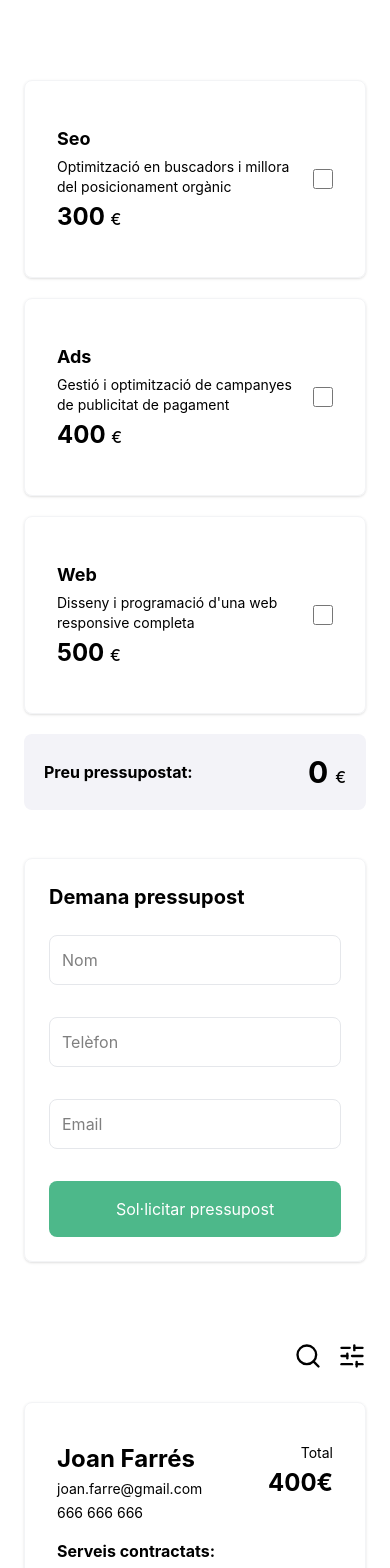
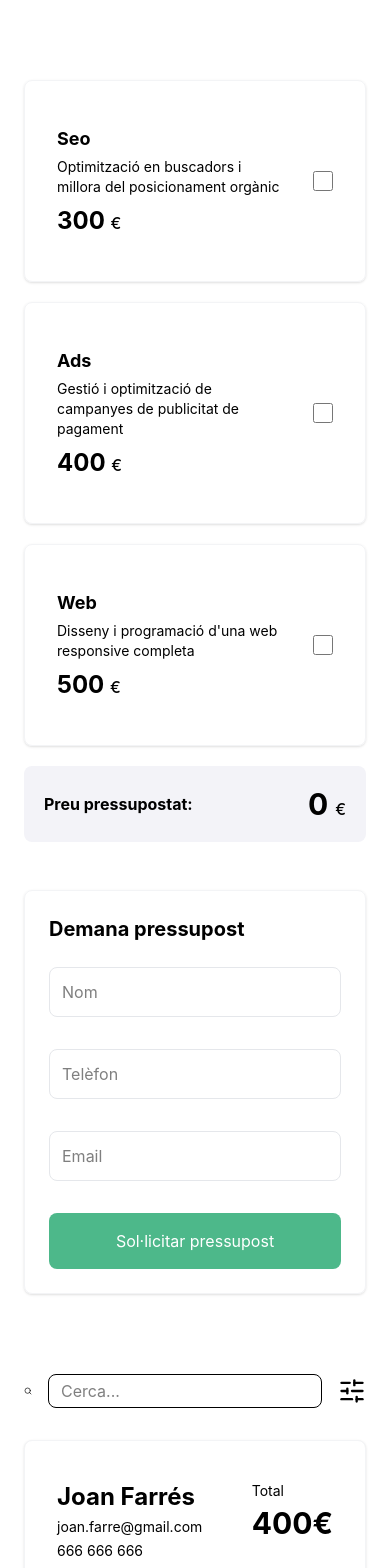
Before and after one commit to gemmaadev/budget-app-digital-services, a React (Vite) app: page / in a window 390 px wide. Shown: the top 1568 px of the page. Built offline with nearby package versions, Linux system fonts and the light colour scheme.

Commit message:
refactor(BudgetCard): fix card layout and responsive styles

```diff
--- a/src/features/budget-calculator/components/ServiceCard.tsx
+++ b/src/features/budget-calculator/components/ServiceCard.tsx
@@ -24,28 +24,25 @@ export function ServiceCard({
     <article
       className={`flex flex-col rounded-lg px-8 py-11 shadow-sm ${isSelected ? "border-2 border-brand-green" : "border border-gray-100"}`}
     >
-      <div className="flex items-center justify-between gap-5 md:gap-20">
-        {/* Esquerra: nom + descripció + preu (mobile) */}
-        <div className="flex flex-col gap-1 flex-1">
-          <h3 className="font-bold text-lg">{service.name}</h3>
-          <p className="text-sm">{service.description}</p>
-          {/* Preu visible només en mòbil */}
-          <span className="font-bold text-2xl md:hidden">
+      <div className="flex items-center justify-between gap-8">
+        <div className="flex flex-col md:flex-row md:items-center w-full gap-2">
+          {/* Esquerra: nom + descripció + preu (mobile) */}
+          <div className="flex flex-col gap-1 flex-1">
+            <h3 className="font-bold text-lg">{service.name}</h3>
+            <p className="text-sm">{service.description}</p>
+          </div>
+
+          {/* Centre: preu visible només en desktop */}
+          <span className="font-bold text-2xl whitespace-nowrap md:text-center md:flex-1">
             {service.price} <span className="text-base font-medium">€</span>
           </span>
         </div>
-
-        {/* Centre: preu visible només en desktop */}
-        <span className="hidden md:block font-bold text-2xl">
-          {service.price} <span className="text-base font-medium">€</span>
-        </span>
-
         {/* Dreta: checkbox */}
-        <label className="flex items-center gap-2 shrink-0">
+        <label className="flex items-center gap-2 cursor-pointer ">
           <input
             type="checkbox"
             checked={isSelected}
-            className="w-5 h-5 accent-brand-green"
+            className="w-5 h-5 cursor-pointer accent-brand-green"
             onChange={() => onToggle(service.id)}
           />
           <span className="hidden md:inline text-sm">
--- a/src/features/budget-history/components/BudgetCard.tsx
+++ b/src/features/budget-history/components/BudgetCard.tsx
@@ -1,28 +1,24 @@
 export function BudgetCard() {
   return (
-    <article className="flex flex-col md:flex-row rounded-lg px-8 py-10 shadow-sm border border-gray-100 gap-4">
-      <div className="flex justify-between md:block flex-1">
-        <div className="flex flex-col gap-1">
+    <article className="flex bg-white flex-row rounded-lg px-8 py-10 shadow-sm border border-gray-100 gap-4 justify-between ">
+      {/* Client */}
+      <div className="flex flex-col gap-3 md:flex-row justify-between w-full">
+        <div className="flex flex-col gap-1 flex-1">
           <h3 className="font-bold text-2xl">Joan Farrés</h3>
           <p className="text-sm">joan.farre@gmail.com</p>
           <p className="text-sm">666 666 666</p>
         </div>
-
-        <div className="flex flex-col items-end md:hidden gap-1">
-          <p className="text-sm">Total</p>
-          <span className="font-bold text-2xl">400€</span>
+        {/* Serveis */}
+        <div className="flex flex-col gap-1 flex-1">
+          <h3 className="font-bold text-md">Serveis contractats:</h3>
+          <ul>
+            <li>• Ads</li>
+            <li>• SEO</li>
+          </ul>
         </div>
       </div>
-
+      {/* Total */}
       <div className="flex flex-col gap-1 flex-1">
-        <h3 className="font-bold text-md">Serveis contractats:</h3>
-        <ul>
-          <li>• Ads</li>
-          <li>• SEO</li>
-        </ul>
-      </div>
-
-      <div className="hidden md:flex flex-col gap-1 flex-1 items-end justify-center">
         <p className="text-sm">Total</p>
         <span className="font-bold text-3xl">400€</span>
       </div>
--- a/src/features/budget-history/components/SearchAndSort.tsx
+++ b/src/features/budget-history/components/SearchAndSort.tsx
@@ -14,31 +14,19 @@ export function SearchAndSort({
   onSearch,
   onSort,
 }: SearchAndSortProps) {
-  const [isSearchVisible, setIsSearchVisible] = useState(false);
   const [isSortVisible, setIsSortVisible] = useState(false);
 
   return (
     <div className="flex flex-col gap-8 pb-6 md:flex-row md:justify-end">
-      <div className="flex justify-end gap-4">
-        <button
-          type="button"
-          onClick={() => setIsSearchVisible(!isSearchVisible)}
-        >
+      <div className="flex justify-end gap-4 items-center">
         <Search className="w-7 h-7 md:w-5 md:h-5" />
-        </button>
-
-        {isSearchVisible && (
         <input
           type="search"
           value={searchTerm}
           onChange={onSearch}
           placeholder="Cerca..."
           className="border rounded-lg px-3 py-1 focus:outline-none"
-            autoFocus
         />
-        )}
-
-        {/* visible només en mòbil */}
         <button
           type="button"
           className="md:hidden"
```
Lines whose indentation alone changed are shown as unchanged.
